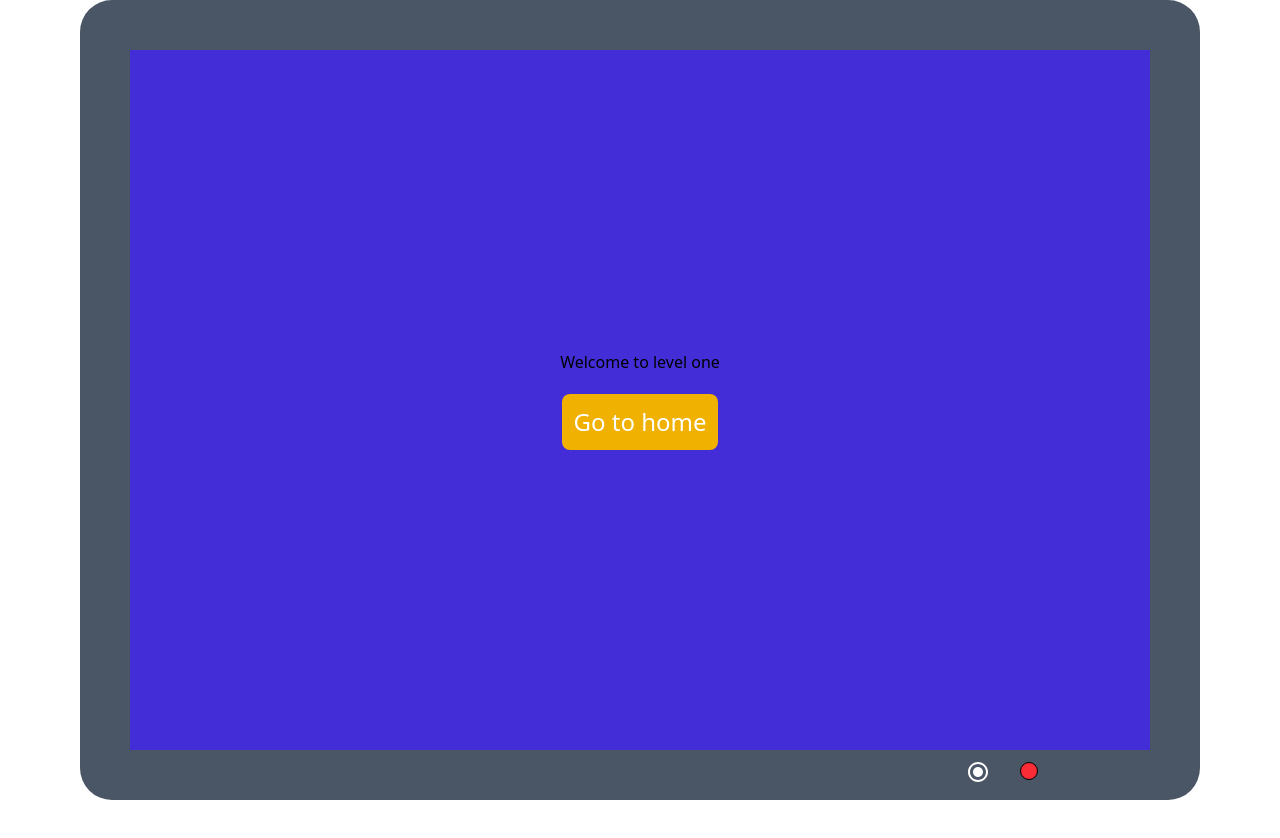
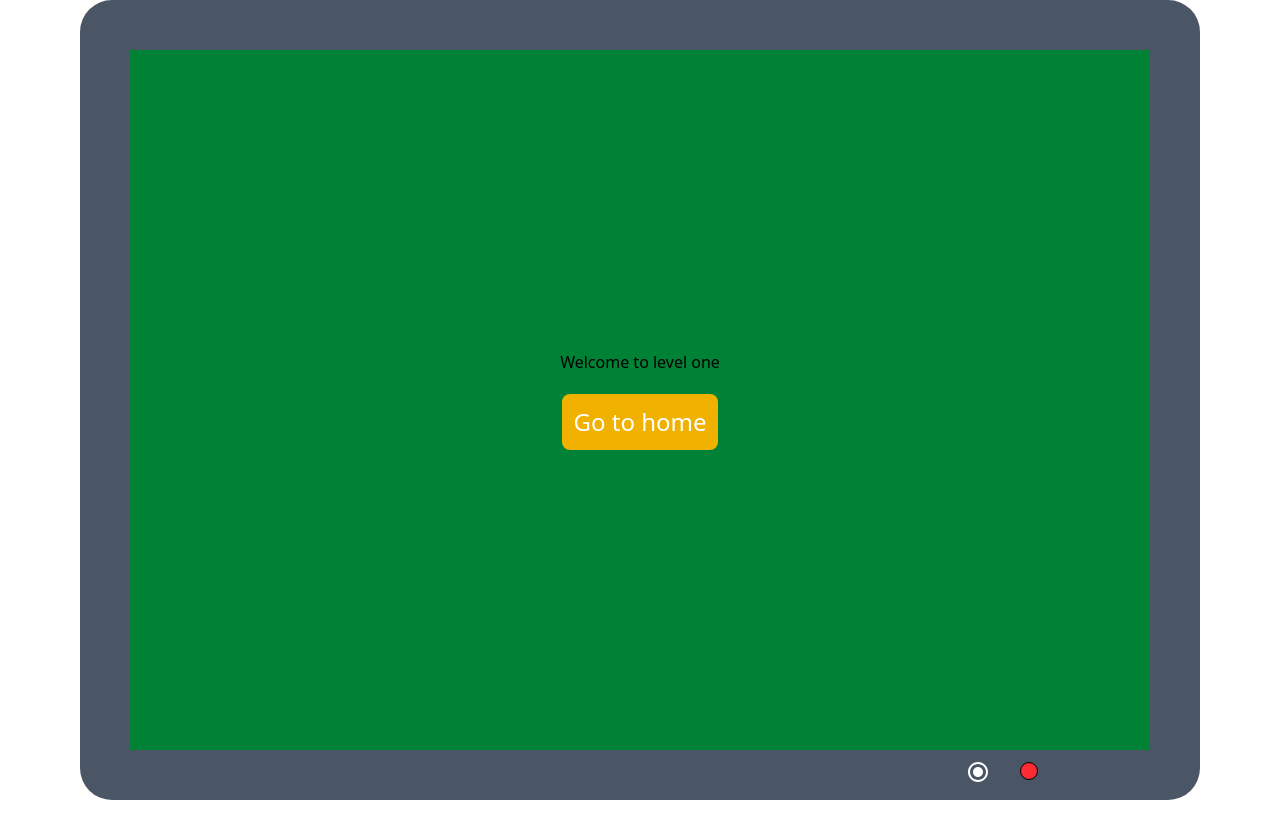
Before and after one commit to balwan-coding/Mystery-game, a React (Vite) app: page /levelF in a window 1280 px wide. Both pictures are taken after a click on the button 978 px from the left and 772 px from the top of the page. Shown: the top 838 px of the page. Built offline with nearby package versions, Linux system fonts and the light colour scheme.

Commit message:
change levle one color

```diff
--- a/src/componets/LevelOne.jsx
+++ b/src/componets/LevelOne.jsx
@@ -5,7 +5,7 @@ function LevelOne({ isVisible }) {
   return (
     <div
       className={`h-full
-             bg-indigo-700 ${
+             bg-green-700 ${
                isVisible ? "visible" : "hidden"
              } flex items-center justify-center flex-col gap-5`}
     >
```
Also changed, not shown: 1 other file (tests, documents, lock files or other folders).
